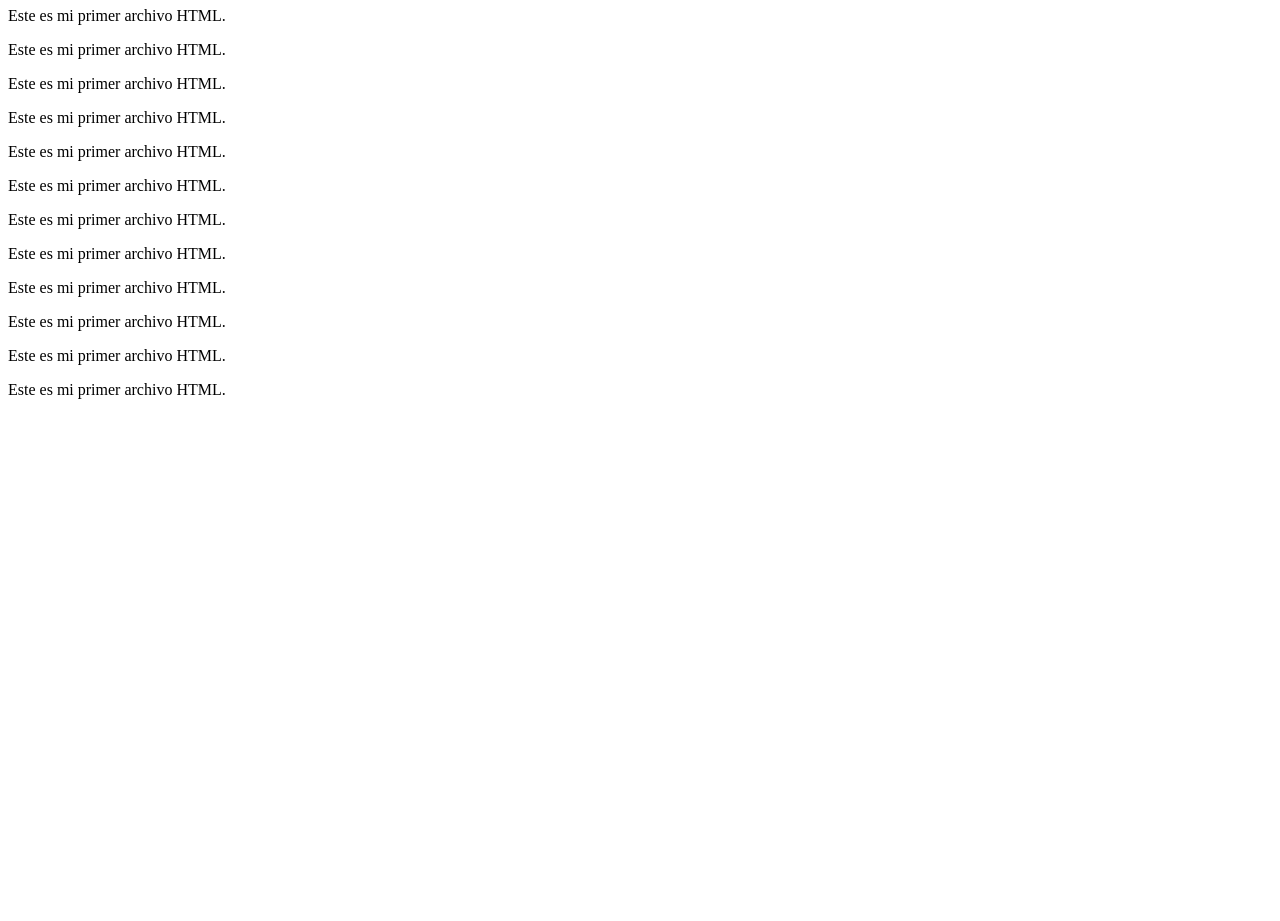
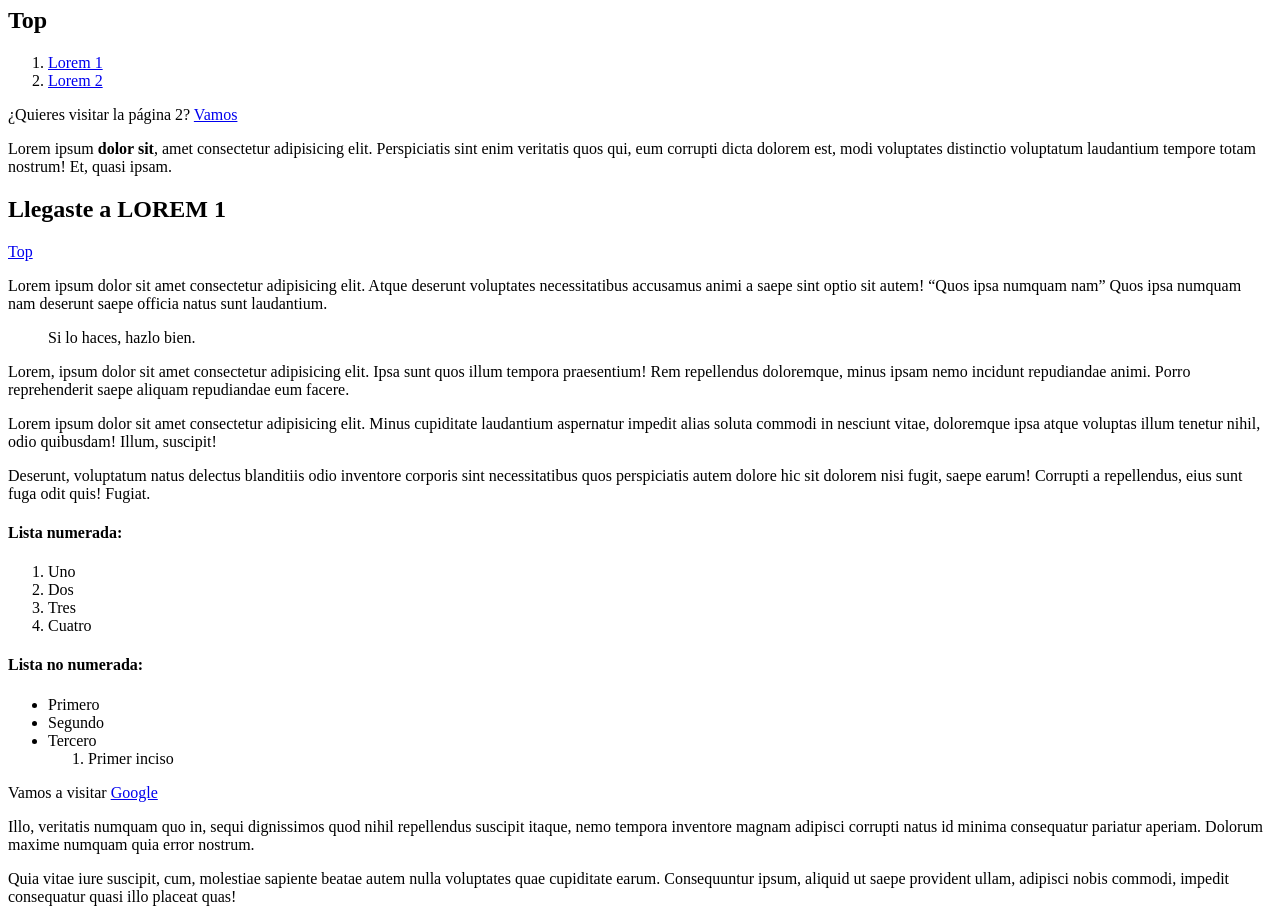
Before and after one commit to fruizpace/fio_html, a plain HTML site: page src/dia-1/index.html in a window 1280 px wide. Shown: the part 73-994 px from the top of the page. Before the commit the page ends 800 px from the top, so only its background shows below. Drawn offline with Linux system fonts and the light colour scheme.

Commit message:
Tres páginas, una anidada.

```diff
--- a/src/dia-1/index.html
+++ b/src/dia-1/index.html
@@ -1,28 +1,99 @@
 <!DOCTYPE html>
 <html lang="en">
+
 <head>
     <meta charset="UTF-8">
     <meta http-equiv="X-UA-Compatible" content="IE=edge">
     <meta name="viewport" content="width=device-width, initial-scale=1.0">
     <title>Hola Mundo</title>
 </head>
+
 <body>
-    <h1>Hola Mundo!</h1>
 
-    <p> Este es mi primer archivo HTML.</p>
+    <main>
+        <h1>Hola HTML</h1>
 
-    <p> Este es mi primer archivo HTML.</p>
-    <p> Este es mi primer archivo HTML.</p>
-    <p> Este es mi primer archivo HTML.</p>
-    <p> Este es mi primer archivo HTML.</p>
-    <p> Este es mi primer archivo HTML.</p>
+        <h2 id="navegador">Top</h2>
+        <nav>
+            <ol>
+                <li> <a href="#lorem_01"> Lorem 1</a> </li>
+                <li> <a href="#lorem_02"> Lorem 2</a> </li>
+            </ol>
+        </nav>
 
-    <p> Este es mi primer archivo HTML.</p>
-    <p> Este es mi primer archivo HTML.</p>
-    <p> Este es mi primer archivo HTML.</p>
-    <p> Este es mi primer archivo HTML.</p>
-    <p> Este es mi primer archivo HTML.</p>
+        <p>¿Quieres visitar la página 2? <a href="segundo.html">Vamos</a> </p>
 
-    <p> Este es mi primer archivo HTML.</p>
+        <p>Lorem ipsum <b>dolor sit</b>, amet consectetur adipisicing elit.
+            Perspiciatis sint enim veritatis quos qui, eum corrupti
+            dicta dolorem est, modi voluptates distinctio voluptatum
+            laudantium tempore totam nostrum! Et, quasi ipsam.</p>
+
+        <h2 id="lorem_01">Llegaste a LOREM 1</h2>
+        <a href="#navegador">Top</a>
+
+        <p>Lorem ipsum dolor sit amet consectetur adipisicing elit.
+            Atque deserunt voluptates necessitatibus accusamus animi a
+            saepe sint optio sit autem! <q>Quos ipsa numquam nam</q>
+            Quos ipsa numquam nam deserunt saepe officia natus sunt laudantium.</p>
+
+        <blockquote>
+            Si lo haces, hazlo bien.
+        </blockquote>
+
+        <p>Lorem, ipsum dolor sit amet consectetur adipisicing elit.
+            Ipsa sunt quos illum tempora praesentium! Rem repellendus
+            doloremque, minus ipsam nemo incidunt repudiandae animi.
+            Porro reprehenderit saepe aliquam repudiandae eum facere.</p>
+
+        <p>Lorem ipsum dolor sit amet consectetur adipisicing elit. Minus cupiditate laudantium
+            aspernatur impedit alias
+            soluta commodi in nesciunt vitae, doloremque ipsa atque voluptas illum tenetur nihil,
+            odio quibusdam! Illum,
+            suscipit!</p>
+        <p>Deserunt, voluptatum natus delectus blanditiis odio inventore corporis sint
+            necessitatibus quos perspiciatis
+            autem dolore hic sit dolorem nisi fugit, saepe earum! Corrupti a repellendus, eius sunt
+            fuga odit quis!
+            Fugiat.</p>
+
+        <h4>Lista numerada:</h4>
+        <ol>
+            <li>Uno</li>
+            <li>Dos</li>
+            <li>Tres</li>
+            <li>Cuatro</li>
+        </ol>
+        <h4>Lista no numerada:</h4>
+        <ul>
+            <li>Primero</li>
+            <li>Segundo</li>
+            <li>Tercero <ol>
+                    <li>Primer inciso</li>
+                </ol>
+            </li>
+        </ul>
+
+        <p>Vamos a visitar <a href="https://google.com">Google</a></p>
+        <p>Illo, veritatis numquam quo in, sequi dignissimos quod nihil repellendus suscipit itaque,
+            nemo tempora
+            inventore magnam adipisci corrupti natus id minima consequatur pariatur aperiam. Dolorum
+            maxime numquam quia
+            error nostrum.</p>
+        <p>Quia vitae iure suscipit, cum, molestiae sapiente beatae autem nulla voluptates quae
+            cupiditate earum.
+            Consequuntur ipsum, aliquid ut saepe provident ullam, adipisci nobis commodi, impedit
+            consequatur quasi illo
+            placeat quas!</p>
+
+        <h3 id="lorem_02">Llegaste a LOREM 2</h3> <a href="#navegador">Top</a>
+        <p>Voluptatibus laudantium blanditiis dignissimos enim tempora autem suscipit excepturi
+            sapiente iure unde
+            necessitatibus asperiores impedit ab voluptatem vitae fugit nesciunt eaque beatae,
+            reiciendis velit.
+            Pariatur accusantium ratione voluptatibus molestiae ab?</p>
+
+    </main>
+
 </body>
+
 </html>
```
Also changed, not shown: src/dia-1/segundo.html (added, +17 -0 lines), src/dia-1/subcarpeta/tercero.html (added, +22 -0 lines), 2 other files.
